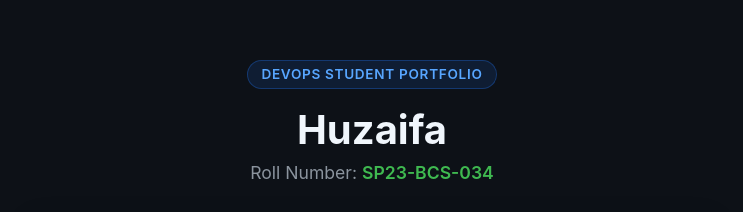
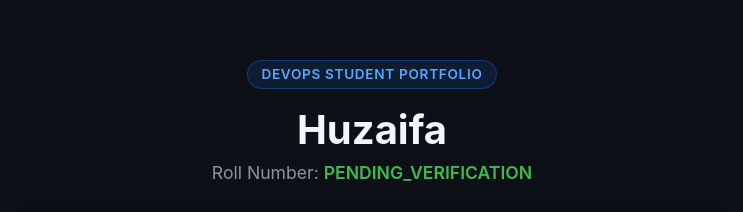
Before and after one commit to CoffeeTheBest/devops-a2-034, a plain HTML site: page index.html in a window 1280 px wide. Shown: the part 144-356 px from the top of the page, without its empty margins (268-1011 px from the left). Drawn offline with Linux system fonts and the light colour scheme.

Commit message:
test: introduce unverified placeholder to test CI validation gate

```diff
--- a/index.html
+++ b/index.html
@@ -11,7 +11,7 @@
     <header class="header">
       <div class="badge">DevOps Student Portfolio</div>
       <h1>Huzaifa</h1>
-      <p class="roll-number">Roll Number: <span>SP23-BCS-034</span></p>
+      <p class="roll-number">Roll Number: <span>PENDING_VERIFICATION</span></p>
     </header>
 
     <main>
```
